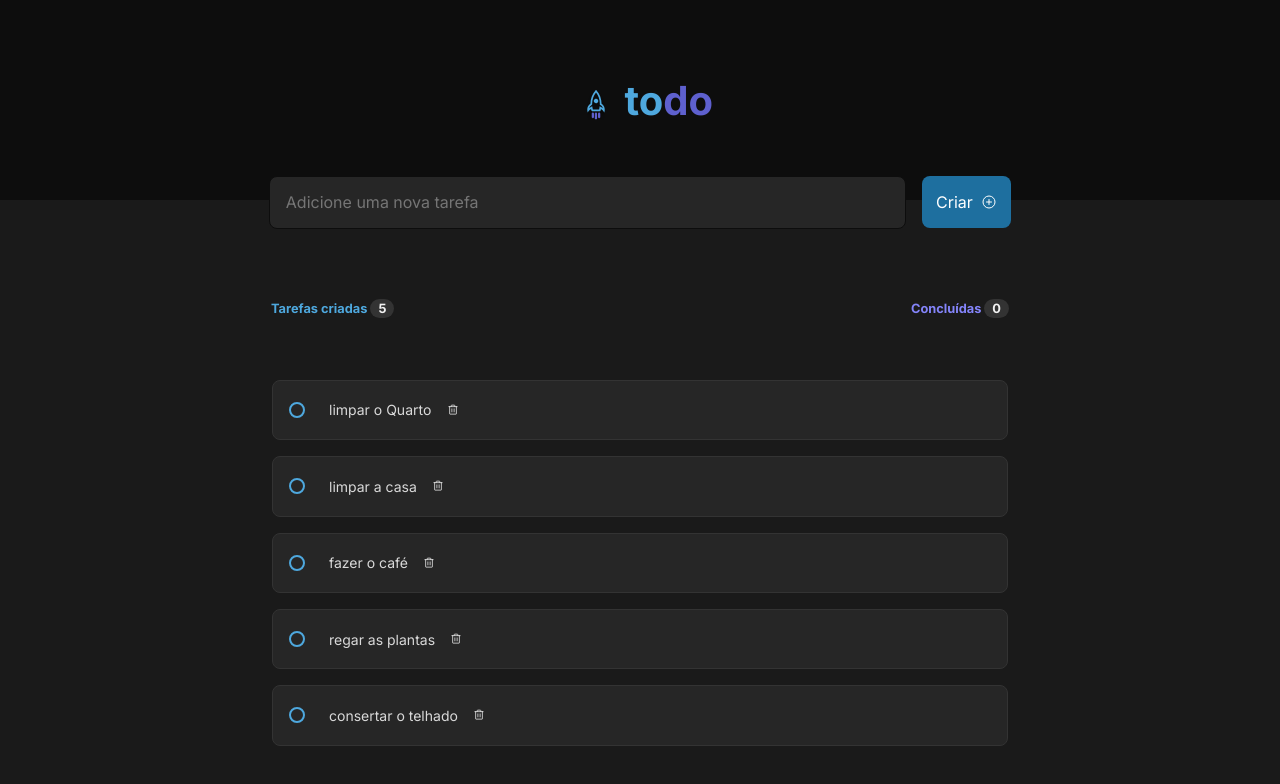
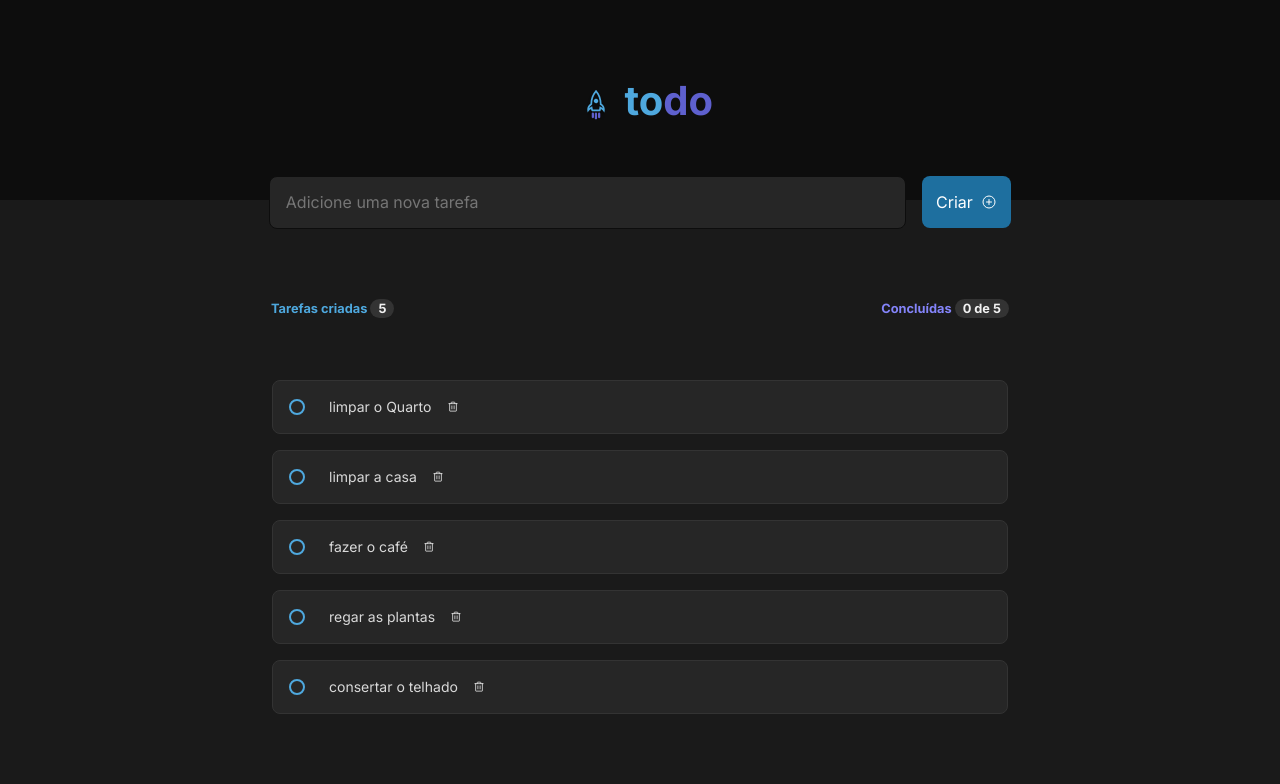
Before and after one commit to AllyssonR/Todo_list, a React (Vite) app: page / in a window 1280 px wide. Shown: the top 784 px of the page. Built offline with nearby package versions, Linux system fonts and the light colour scheme.

Commit message:
update app.tsx and Task.module.scss

```diff
--- a/src/App.tsx
+++ b/src/App.tsx
@@ -19,7 +19,7 @@ export function App() {
             Tarefas criadas <span>{tasks.length}</span>
           </h1>
           <h1 className={styles.completedTask}>
-            Concluídas <span>0</span>
+            Concluídas <span>0 de {tasks.length}</span>
           </h1>
         </div>
       </div>
--- a/src/components/Task.module.scss
+++ b/src/components/Task.module.scss
@@ -13,11 +13,12 @@
     margin-top: 1rem;
   }
   button {
+    box-sizing: initial;
     background: none;
     border: none;
     color: var(--gray-100);
     cursor: pointer;
-    padding: 0.2rem;
+    padding: 0 0.2rem;
     &:hover {
       color: var(--danger);
       background: var(--gray-600);
```
